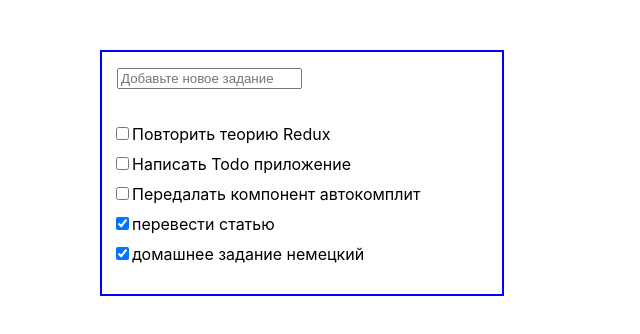
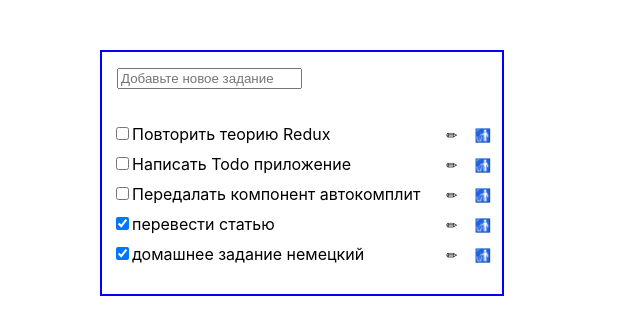
Before and after one commit to marinarodkin/todo, a React (Create React App) app: page / in a window 1280 px wide. Shown: the top 334 px of the page, without its empty margins (0-640 px from the left). Built offline with nearby package versions, Linux system fonts and the light colour scheme.

Commit message:
добавила функции удаления и редактирования

```diff
--- a/src/App.css
+++ b/src/App.css
@@ -17,4 +17,12 @@
  .task{
    margin-left: 10px;
      margin-bottom: 10px;
+     display: flex;
+     justify-content: space-between;
  }
+ .task-button{
+     margin-right: 5px;
+     border: none;
+     background-color: white;
+     cursor: pointer;
+ }
--- a/src/App.js
+++ b/src/App.js
@@ -39,12 +39,36 @@ class App extends Component {
       }));
   }
 
+  deleteTask = (e) => {
+      e.preventDefault();
+      const id = e.target.id;
+
+      const updatedTasks = this.state.tasks;
+      updatedTasks.splice(id, 1);
+      this.setState({tasks: updatedTasks})
+
+  }
+
+    editTask = (e) => {
+        e.preventDefault();
+        const target = e.target;
+        console.log('target', target)
+        const id = target.id.slice(1);
+        console.log('id', id)
+        const clickedTask = this.state.tasks[id];
+        console.log('clickedTask', clickedTask)
+        const updatedContent = clickedTask.content
+        const updatedTasks = this.state.tasks;
+        updatedTasks.splice(id, 1);
+        this.setState({tasks: updatedTasks, text: updatedContent })
+    }
+
   render() {
     console.log('state', this.state);
     return (
       <div className="App">
         <TodoForm onSubmitForm = {this.onSubmitForm} onChange = {this.onChange}/>
-        <TodoList tasks = {this.state.tasks} onClick = {this.onClick}/>
+        <TodoList tasks = {this.state.tasks} deleteTask = {this.deleteTask} editTask = {this.editTask} onClick = {this.onClick}/>
       </div>
     );
   }
--- a/src/components/TodoList.js
+++ b/src/components/TodoList.js
@@ -14,6 +14,10 @@ class TodoList extends Component {
                 <input type = 'checkbox' id = {index}  checked = {item.done} onClick = {this.props.onClick}/>
                 {item.content}
                 </label>
+                <div>
+                  <button className = "task-button" onClick = {this.props.editTask} id = {`e${index}`}>✏</button>
+                  <button className = "task-button" onClick = {this.props.deleteTask} id = {`d${index}`}>🚮</button>
+                </div>
             </div>) )
         }
         </form>
```
